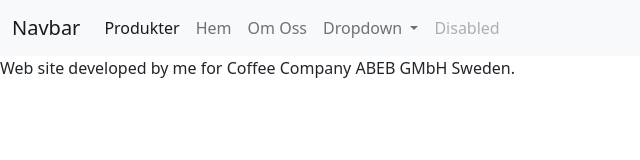
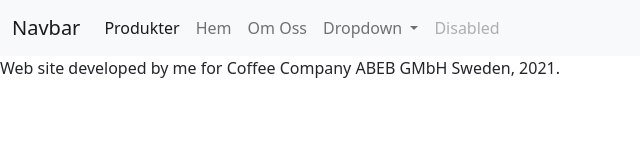
Before and after one commit to jesDVar/Ovn8, a website: page products.html in a window 1280 px wide. Shown: the full height of the page, 0-640 px from the left. Drawn offline with nearby package versions, Linux system fonts and the light colour scheme.

```diff
--- a/products.html
+++ b/products.html
@@ -57,9 +57,11 @@
       <div class="header">
       </div>
 
+
+
       <footer>
-        Web site developed by me for Coffee Company ABEB GMbH Sweden.
-      </footer>
+        Web site developed by me for Coffee Company ABEB GMbH Sweden, 2021.
+            </footer>
 
       <script src="/node_modules/bootstrap/dist/js/bootstrap.bundle.min.js"></script>
 
```
Also changed, not shown: about_us.html (+2 -2 lines), index.html (+1 -1 lines).
